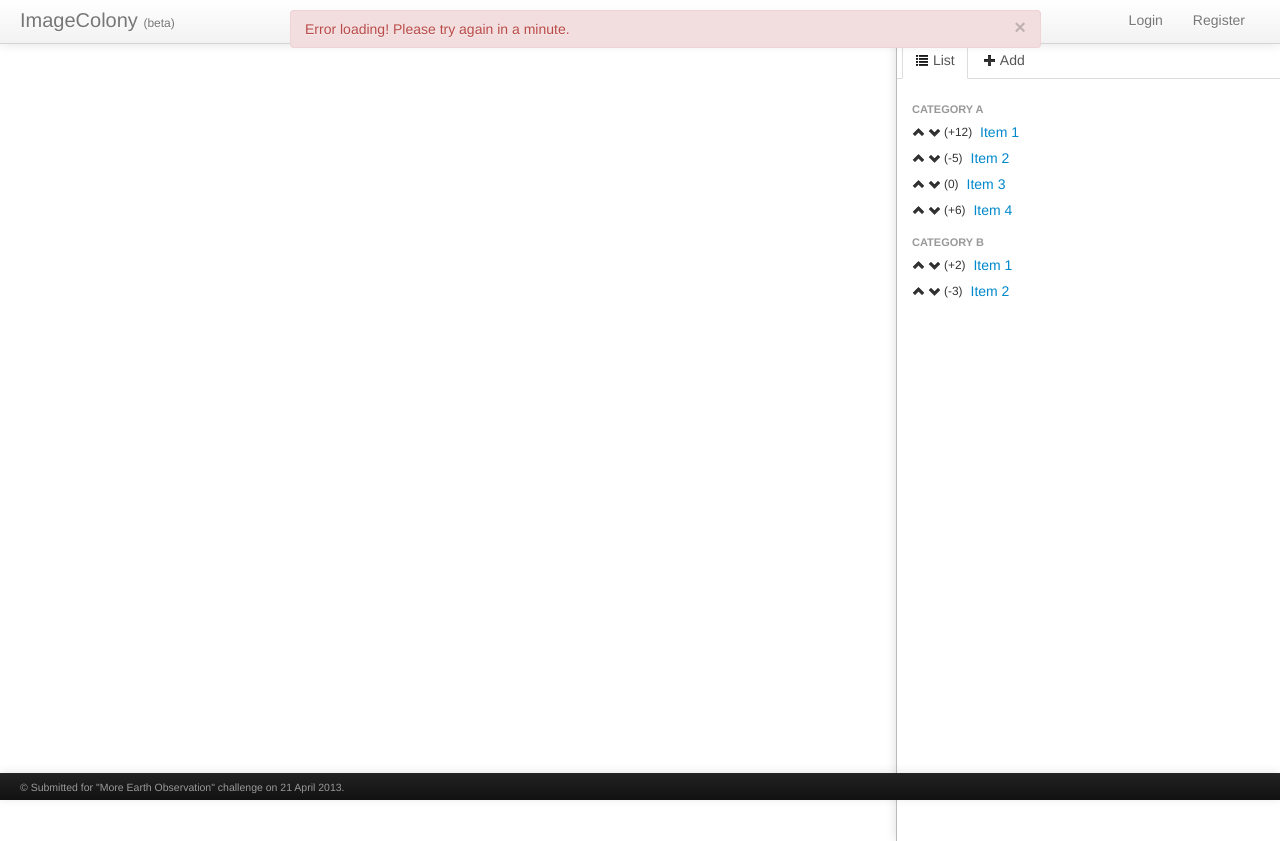
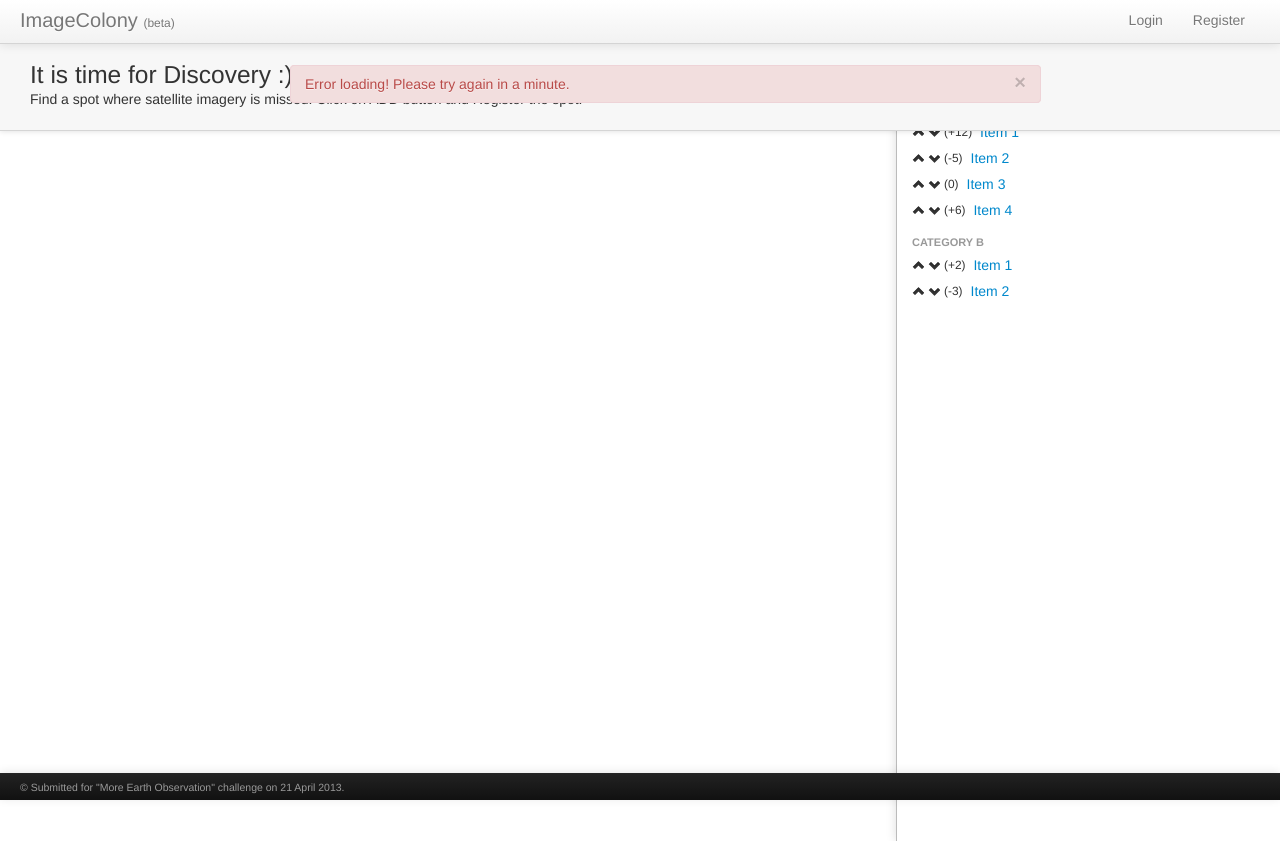
Before and after one commit to peykar/imagecolony, a Django app: page / in a window 1280 px wide. Run offline with Django 3.2, Linux system fonts and the light colour scheme; parts of the project's set-up code (start-up, migrations or seed data) failed here and were passed over; some libraries are stand-ins or nearby versions.

Commit message:
Top Panel.

```diff
--- a/miss/static/miss/css/style.css
+++ b/miss/static/miss/css/style.css
@@ -1,8 +1,29 @@
-html, body { height: 100%; }
+html, body {
+  position: relative;
+  height: 100%;
+}
 
 /* Header */
-.brand { font-weight: 300; }
+.brand { font-weight: 300 !important; }
 .brand small { font-size: 60%; }
+
+#topPanel {
+  position: fixed;
+  width: 100%;
+  height: 50px;
+  padding: 20px 30px;
+  top: 40px;
+  background: #f7f7f7;
+  border-bottom: 1px solid #d5d5d5;
+  box-shadow: 0 1px 5px rgba(0, 0, 0, .1);
+  z-index: 1029;
+}
+#topPanel h3 {
+  margin: 0;
+  font-weight: 300;
+  line-height: 1.2;
+}
+#topPanel p { font-weight: 300; }
 
 /* Body */
 .container-custom {
@@ -39,6 +60,7 @@ html, body { height: 100%; }
 .nav-tabs > li > a {
   border-radius: 0;
   color: #555;
+  font-weight: bold;
 }
 
 .tab-pane { position: relative; }
@@ -105,10 +127,10 @@ html, body { height: 100%; }
 }
 
 .alert-floating {
-  position: absolute;
+  position: fixed;
   display: block;
   width: 700px;
-  top: 10px;
+  top: 65px;
   left: 50%;
   margin-left: -350px;
   z-index: 99999;
--- a/miss/templates/index.html
+++ b/miss/templates/index.html
@@ -28,6 +28,10 @@
           </ul>
         </div>
       </div>
+    </div>
+    <div id="topPanel">
+      <h3>It is time for Discovery :)</h3>
+      <p>Find a spot where satellite imagery is missed. Click on ADD button and Register the spot.</p>
     </div>
 
     <div class="container-custom">
@@ -141,11 +145,13 @@
               </form>
             </div>
             <div id="shareAim">
-              <p>Share your aim…</p>
-              <div id="social">
-                <!-- Social Media -->
+              <div class="container-fluid">
+                <p>Share your aim…</p>
+                <div id="social">
+                  <!-- Social Media -->
+                </div>
+                <button class="btn" onclick="$('#shareAim').fadeOut(); return false;">Close</button>
               </div>
-              <button class="btn" onclick="$('#shareAim').fadeOut(); return false;">Close</button>
             </div>
           </div>
         </div>
```
